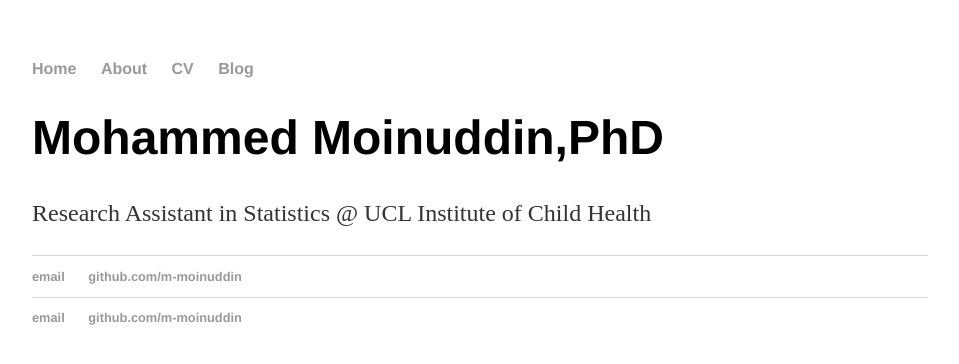
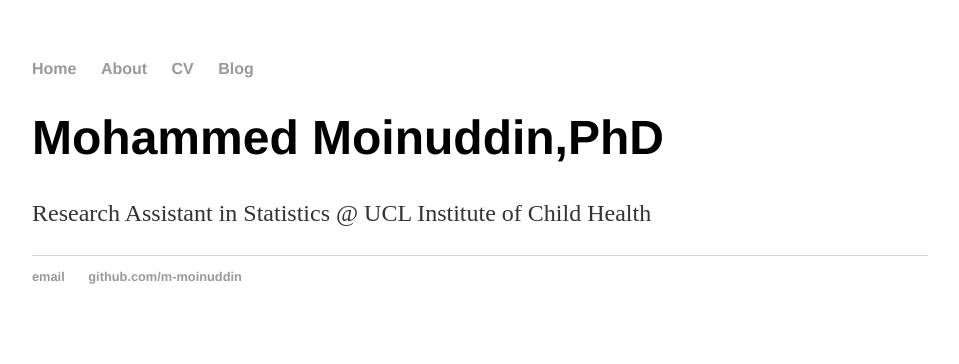
Before and after one commit to m-moinuddin/m-moinuddin.github.io, a Jekyll site: the page built from index.html, in a window 1280 px wide. Shown: the top 364 px of the page, without its empty margins (160-1119 px from the left). Built offline with Jekyll 4.4.1, drawn with Linux system fonts in a browser that asks for light colours.

Commit message:
Update index.html

```diff
--- a/index.html
+++ b/index.html
@@ -7,12 +7,3 @@ title: Mohammed Moinuddin | Medical Statistician
         		<h1>Mohammed Moinuddin,PhD </h1>
 				<p>Research Assistant in Statistics @ UCL Institute of Child Health</p>
     		</div><!-- /.blurb -->
-		</div><!-- /.container -->
-		<footer>
-    		<ul>
-        		<li><a href="mailto:moin.unipd@gmail.com">email</a></li>
-        		<li><a href="https://github.com/m-moinuddin">github.com/m-moinuddin</a></li>
-			</ul>
-		</footer>
-	</body>
-</html>
```
